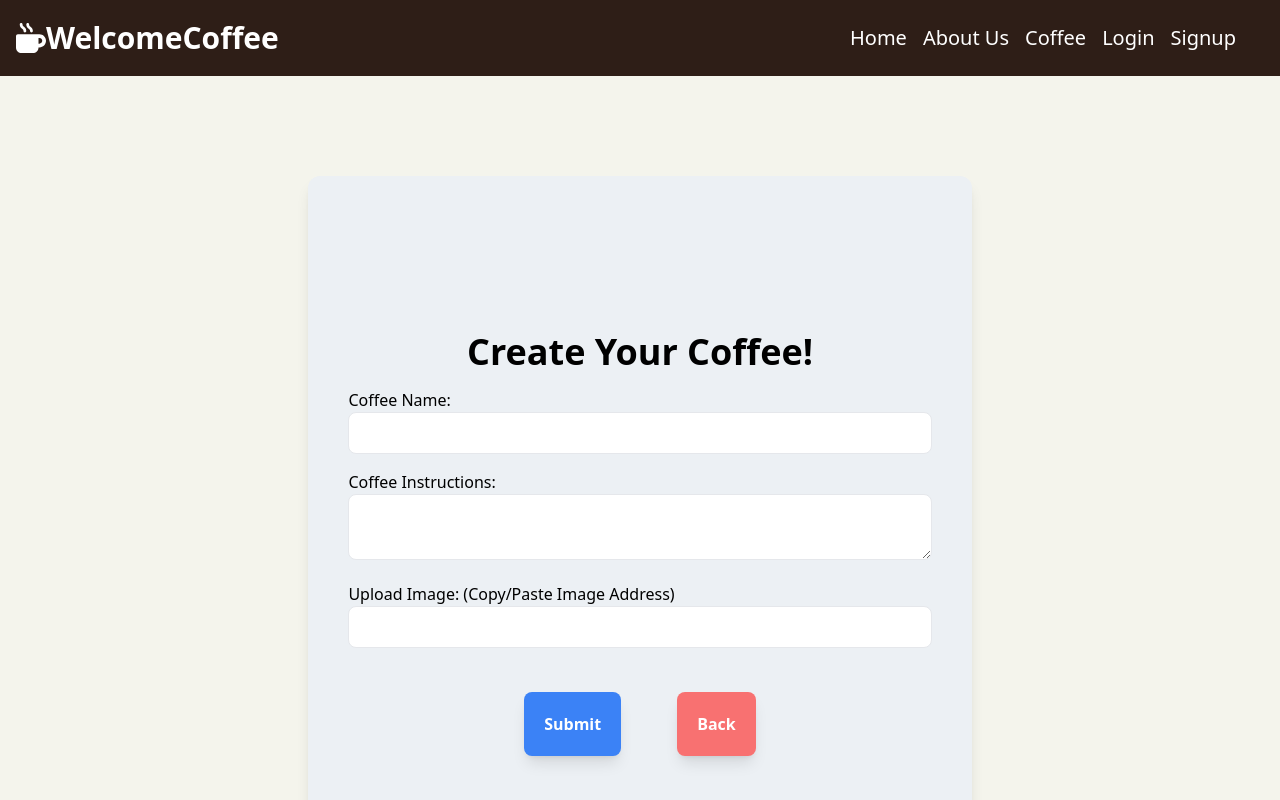
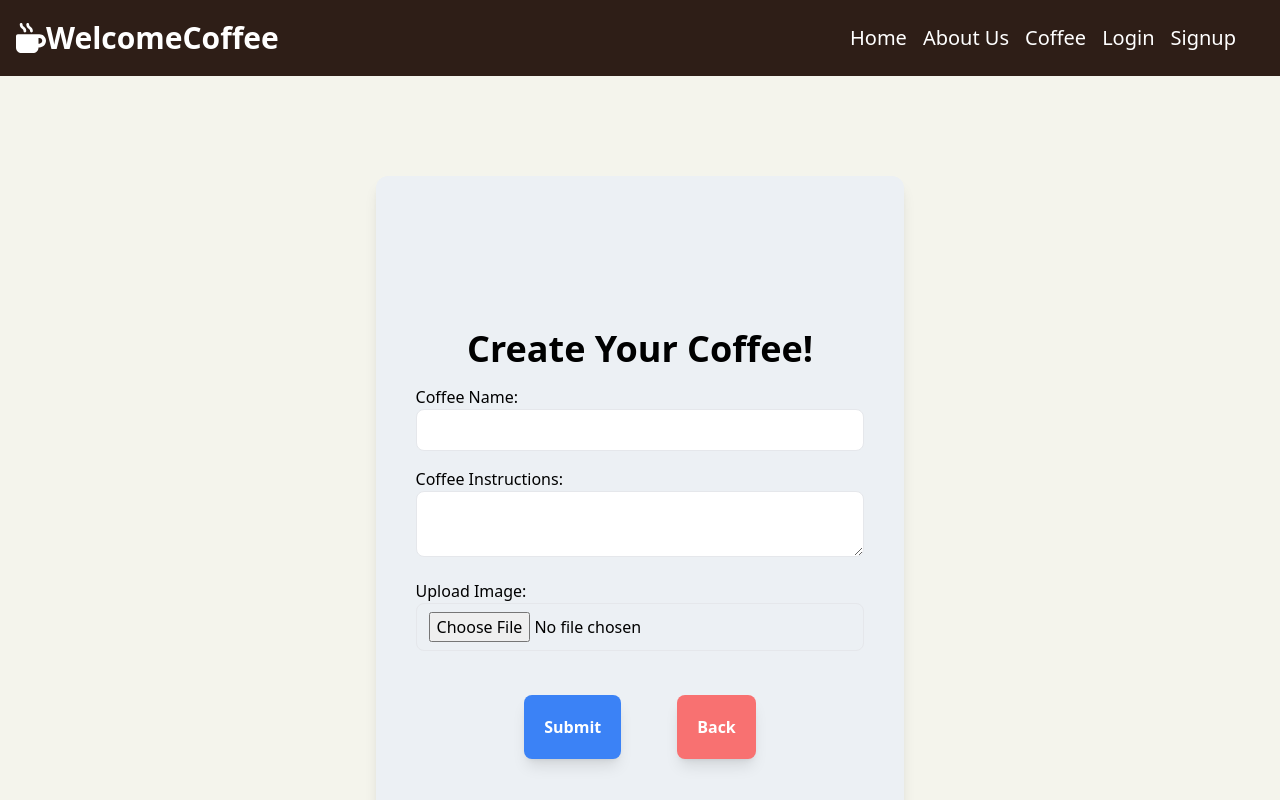
Before and after one commit to JOmega12/welcomeCoffeeExpress, a React (Vite) app in the folder client/: page /create-coffee in a window 1280 px wide. Shown: the top 800 px of the page. Built offline with nearby package versions, Linux system fonts and the light colour scheme; no server answers; data requests are answered from the project's data file.

Commit message:
added feedback, still working on image code

```diff
--- a/client/src/components/Coffee.tsx
+++ b/client/src/components/Coffee.tsx
@@ -85,12 +85,12 @@ export const Coffee = () => {
             </>
           )}
         </div>
-        <section className="mt-2 flex flex-col lg:flex-row sm:flex-col w-screen justify-center gap-20 pb-10 pt-5 bg-[#f4f4ec]">
-          <div className="flex justify-center gap-20 h-[70px]">
-            <div className="bg-yellow-400 rounded-lg shadow-lg m-2 p-3 sm:p-5 text-center hover:cursor-default hover:text-white  hover:bg-yellow-500 font-semibold">
+        <section className="mt-2 flex flex-col lg:flex-row sm:flex-col w-screen justify-center items-center gap-20 pb-2 pt-2 bg-[#f4f4ec]">
+          <div className="flex justify-center items-center gap-20 h-[70px]">
+            <div className="bg-yellow-400 rounded-lg shadow-lg m-2 sm:p-3 text-center hover:cursor-default hover:text-white  hover:bg-yellow-500 font-semibold">
               <Link to={`/favorites`}>Favorites</Link>
             </div>
-            <div className="bg-red-400 rounded-lg shadow-lg m-2 p-3 sm:p-5 text-center hover:cursor-default hover:bg-red-500 hover:text-white font-semibold">
+            <div className="bg-red-400 rounded-lg shadow-lg m-2 sm:p-3 text-center hover:cursor-default hover:bg-red-500 hover:text-white font-semibold">
               <button onClick={() => handleLogout()}>Logout</button>
             </div>
           </div>
--- a/client/src/components/Forms/CreateCafeInputs.tsx
+++ b/client/src/components/Forms/CreateCafeInputs.tsx
@@ -14,7 +14,6 @@ export const CreateCafeInputs = ({label, onChange, value, show, message}: TextIn
      {label}
    </label>
    <input
-     type="text"
      className="w-full border rounded-lg py-2 px-3 focus:outline-none focus:border-blue-500"
      onChange={onChange}
      value={value}
--- a/client/src/components/Forms/CreateCoffeeForm.tsx
+++ b/client/src/components/Forms/CreateCoffeeForm.tsx
@@ -16,40 +16,53 @@ const instructionsErrorMessage = "Instructions must be more than a word";
 export const CreateCoffeeForm = () => {
   const [titleInput, setTitleInput] = useState("");
   // const [descriptionInput, setDescriptionInput] = useState("");
-  const [imageInput, setImageInput] = useState("");
+  const [imageInput, setImageInput] = useState<File | undefined>();
   const [instructionsInput, setInstructionsInput] = useState("");
   const [error, setError] = useState(false);
   const navigate = useNavigate();
 
   const titleValid = titleInput.length > 2;
   // const descriptionValid = isDescriptionValid(descriptionInput);
-  const imageValid = isImageAddressValid(imageInput);
-  const instructionsValid = isDescriptionValid(instructionsInput)
+  // const imageValid = isImageAddressValid(imageInput);
+  const instructionsValid = isDescriptionValid(instructionsInput);
 
   const showTitleError = !titleValid && error;
   // const showDescriptionError = !descriptionValid && error;
-  const showImageError = !imageValid && error;
-  const showInstructionsError = !instructionsValid && error
+  // const showImageError = !imageValid && error;
+  const showInstructionsError = !instructionsValid && error;
+
+
+
+  // !still struggling on how to write the code
+  const handleImageOnChange = (e: React.FormEvent<HTMLInputElement>) => {
+    const target = e.target as HTMLInputElement & {
+      files: FileList;
+    }
+    console.log('target', target)
+
+    setImageInput(target.files[0])
+  }
 
   return (
     <>
       <form
         onSubmit={(e) => {
           e.preventDefault();
-          if (!titleValid || !imageValid) {
+          if (!titleValid) {
             setError(true);
             return;
           } else {
             getNewCoffee({
               title: titleInput,
               // description: descriptionInput,
+              // image: imageInput,
               image: imageInput,
               instructions: instructionsInput,
             });
             toast.success("Coffee Created!");
             setTitleInput("");
             // setDescriptionInput("");
-            setImageInput("");
+            setImageInput(undefined);
             setInstructionsInput("");
             navigate("/coffee");
             window.location.reload();
@@ -95,13 +108,27 @@ export const CreateCoffeeForm = () => {
           <div className="text-red-500">{instructionsErrorMessage}</div>
         ) : null}
 
-        <CreateCafeInputs
+        {/* <CreateCafeInputs
           label={`Upload Image: (Copy/Paste Image Address)`}
           value={imageInput}
           onChange={(e) => setImageInput(e.target.value)}
           show={showImageError}
-          message={imageErrorMessage}
-        />
+        /> */}
+        <div className="mb-4 w-full">
+          <label htmlFor="">Upload Image:</label>
+          <input
+            className="w-full border rounded-lg py-2 px-3 focus:outline-none focus:border-blue-500"
+            type="file"
+            name="image"
+            // onChange={(e) => setImageInput(e.target.value)}
+            onChange={(e) => handleImageOnChange(e.target)}
+            value={undefined}
+          />
+          {/* {imageErrorMessage ? (
+            <div className="text-red-500">{showImageError}</div>
+          ) : null} */}
+        </div>
+
         <section className="mb-4 flex flex-col md:flex-row justify-center gap-10 pb-10 pt-5">
           <div
             className="bg-blue-500 rounded-lg shadow-lg m-2 p-3 sm:p-5 text-center hover:cursor-auto hover:bg-blue-600 text-white font-semibold
--- a/client/src/components/Navbar/AboutUs.tsx
+++ b/client/src/components/Navbar/AboutUs.tsx
@@ -1,18 +1,28 @@
-
-
 export const AboutUs = () => {
-   return(
+  return (
     <div className="flex flex-col">
-         <section
-            className="flex-col text-center"
-         >
+      <section className="flex-col text-center">
         <div className="flex mb-6 flex-col">
-               <h2 className="text-6xl md:text-6xl font-bold md:p-8 m-10">Why Our Coffee Shop</h2>
+          <h2 className="text-6xl md:text-6xl font-bold md:p-8 m-10">
+            Why Our Coffee Shop
+          </h2>
           {/* look at docs for xsm viewport */}
           <div className="p-4 flex lg:flex-row min-[320px]:flex-col gap-10 sm:gap-5">
-                  <p className="md:text-xl">Lorem ipsum dolor sit amet, consectetur adipiscing elit, sed do eiusmod tempor incididunt ut labore et dolore magna aliqua. Ut enim ad minim veniam, quis nostrud exercitation ullamco laboris nisi ut aliquip ex ea commodo consequat. Duis aute irure dolor in reprehenderit</p>
+            <p className="md:text-xl">
+              Welcome to WelcomeCoffee, where we believe that coffee is not just
+              a beverage, but a shared experience. Our coffee shop is more than
+              just a place to grab your favorite brew; it's a community where
+              the love for coffee connects us all. <br/> We are passionate about
+              fostering a space where coffee enthusiasts can not only savor the
+              finest blends but also share their creativity and unique recipes.
+              We understand that coffee is a personal journey, and what better
+              way to celebrate it than by making this space a canvas for your
+              coffee stories.
+            </p>
             <div className="w-full h-auto">
-                     <img src="https://as2.ftcdn.net/v2/jpg/03/21/81/99/1000_F_321819999_XAqAPgIi23WC2bCIKGyMdwOWK2HXWX1t.jpg" alt=""
+              <img
+                src="https://as2.ftcdn.net/v2/jpg/03/21/81/99/1000_F_321819999_XAqAPgIi23WC2bCIKGyMdwOWK2HXWX1t.jpg"
+                alt=""
                 className="w-full h-full"
               />
             </div>
@@ -21,18 +31,25 @@ export const AboutUs = () => {
       </section>
 
       <section className="flex-col mt-5 text-center">
-            <h1 className="text-6xl md:text-6xl font-bold md:p-8 m-10">What We Believe</h1>
+        <h1 className="text-6xl md:text-6xl font-bold md:p-8 m-10">
+          What We Believe
+        </h1>
         <div className="flex min-[320px]:flex-col lg:flex-row justify-center items-center sm:gap-5 gap-10">
           <div className="w-full h-auto">
-                  <img src="https://media.istockphoto.com/id/1177900338/photo/cup-of-espresso-with-coffee-beans.jpg?b=1&s=612x612&w=0&k=20&c=Kq8k4AR5xJQjiNWccTmR6txlxRSi_90qBKOq30LGGoY=" alt=""
+            <img
+              src="https://media.istockphoto.com/id/1177900338/photo/cup-of-espresso-with-coffee-beans.jpg?b=1&s=612x612&w=0&k=20&c=Kq8k4AR5xJQjiNWccTmR6txlxRSi_90qBKOq30LGGoY="
+              alt=""
               className="w-full h-full"
             />
           </div>
           <div className="md:text-xl sm:mt-5">
-                  <p>Lorem ipsum dolor sit amet, consectetur adipiscing elit, sed do eiusmod tempor incididunt ut labore et dolore magna aliqua. Ut enim ad minim veniam, quis nostrud exercitation ullamco laboris nisi ut aliquip ex ea commodo consequat. Duis aute irure dolor in reprehenderit in voluptate velit esse cillum dolore eu fugiat nulla pariatur. Excepteur sint occaecat cupidatat non proident, sunt in culpa qui officia deserunt mollit anim id est laborum.</p>
+            <p>
+            We firmly believe that everyone, regardless of their background, has their own unique techniques for creating their perfect cup of coffee. Whether it's the precise grind size, a secret brewing method passed down through generations, or a quirky ritual that adds that special touch, we celebrate the individuality that each coffee enthusiast brings to their coffee-making journey.
+            </p>
+            <p>At WelcomeCoffee, we embrace the diversity of coffee culture. We believe in empowering each coffee lover to express their unique preferences and techniques. Whether you're a seasoned aficionado or just starting your coffee exploration, this is a space where you can discover, share, and revel in the endless possibilities that a simple coffee bean can offer.</p>
           </div>
         </div>
       </section>
     </div>
-   )
-}
+  );
+};
```
Also changed, not shown: 2 other files (tests, documents, lock files or other folders). Lines whose indentation alone changed are shown as unchanged.
